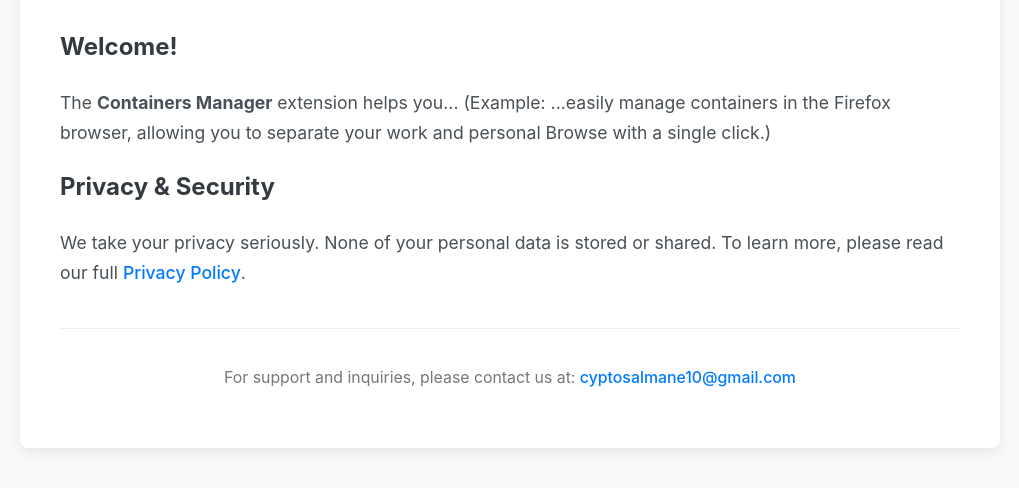
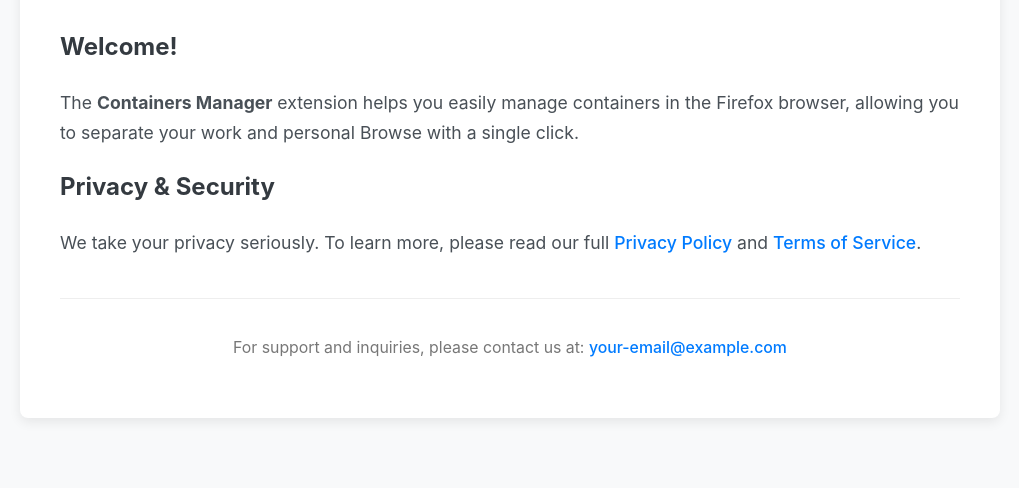
Before and after one commit to cyptosalmane10/my-gmail-extension, a plain HTML site: page index.html in a window 1280 px wide. Shown: the part 172-660 px from the top of the page, without its empty margins (130-1149 px from the left). Drawn offline with Linux system fonts and the light colour scheme.

Commit message:
Update index.html

```diff
--- a/index.html
+++ b/index.html
@@ -3,7 +3,7 @@
 <head>
     <meta charset="UTF-8">
     <meta name="viewport" content="width=device-width, initial-scale=1.0">
-    <title>Containers Manager</title>
+    <title>Containers Manager Extension</title>
 
     <style>
         :root {
@@ -73,18 +73,17 @@
         <main>
             <h2>Welcome!</h2>
             <p>
-                The <strong>Containers Manager</strong> extension helps you...
-                (Example: ...easily manage containers in the Firefox browser, allowing you to separate your work and personal Browse with a single click.)
+                The <strong>Containers Manager</strong> extension helps you easily manage containers in the Firefox browser, allowing you to separate your work and personal Browse with a single click.
             </p>
 
             <h2>Privacy & Security</h2>
             <p>
-                We take your privacy seriously. None of your personal data is stored or shared. To learn more, please read our full <a href="privacy.html">Privacy Policy</a>.
+                We take your privacy seriously. To learn more, please read our full <a href="privacy.html">Privacy Policy</a> and <a href="terms.html">Terms of Service</a>.
             </p>
         </main>
 
         <footer>
-             <p>For support and inquiries, please contact us at: <a href="mailto:your-email@example.com">cyptosalmane10@gmail.com</a></p>
+             <p>For support and inquiries, please contact us at: <a href="mailto:your-email@example.com">your-email@example.com</a></p>
         </footer>
     </div>
 
```
